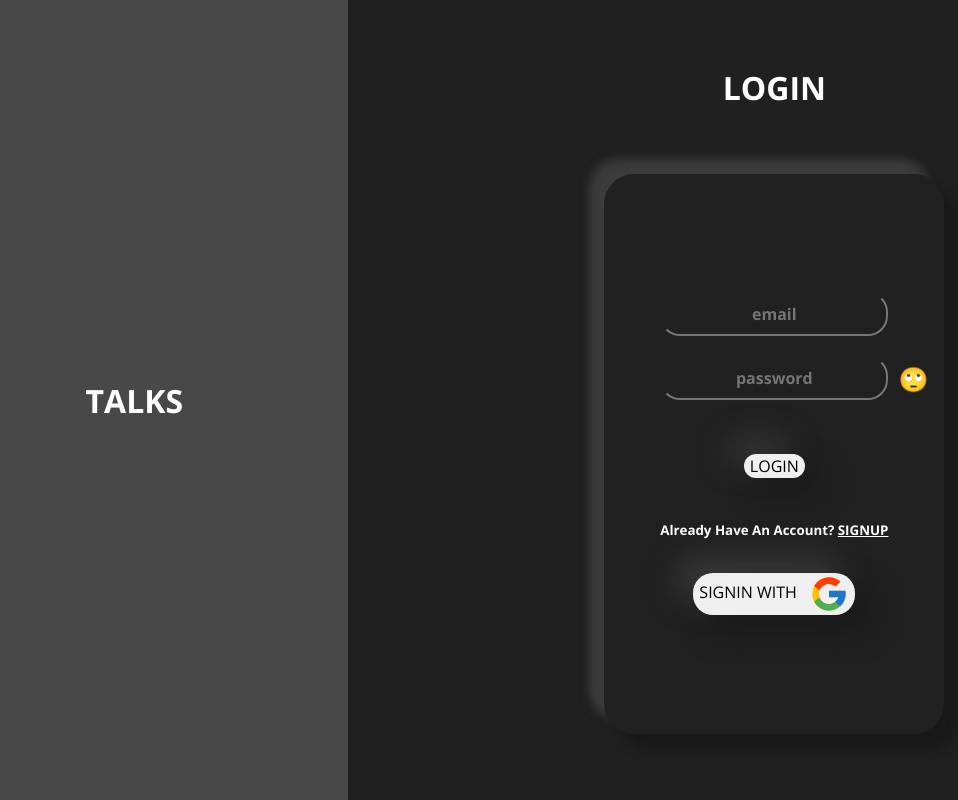
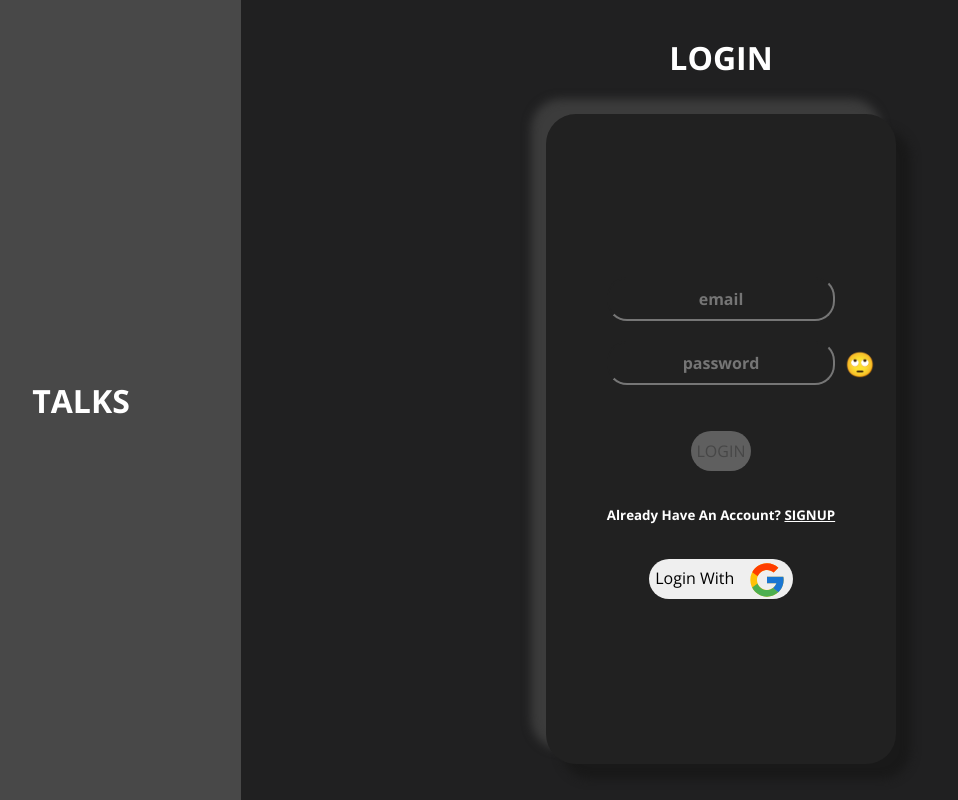
Before and after one commit to SJSL01/Talks, a React (Create React App) app: page / in a window 1280 px wide. Shown: the whole page, without its empty margins (79-1037 px from the left). Built offline with nearby package versions, Linux system fonts and the light colour scheme; no server answers.

Commit message:
User & User Chats Collection, Email Verification

```diff
--- a/package.json
+++ b/package.json
@@ -1,5 +1,5 @@
 {
-  "name": "booking",
+  "name": "Talks",
   "version": "0.1.0",
   "private": true,
   "dependencies": {
@@ -15,6 +15,7 @@
     "firebase": "^9.16.0",
     "react": "^18.0.0",
     "react-dom": "^18.0.0",
+    "react-file-base64": "^1.0.3",
     "react-firebase-hooks": "^5.1.1",
     "react-hot-toast": "^2.4.0",
     "react-redux": "^8.0.5",
--- a/src/App.js
+++ b/src/App.js
@@ -1,5 +1,3 @@
-
-import { Toaster } from "react-hot-toast";
 import { BrowserRouter, Routes, Route } from "react-router-dom";
 import Landing from "./Components/Landing";
 import Layout from "./Components/Layout";
@@ -8,9 +6,6 @@ import { ToastContextProvider } from "./Context/ToastContext";
 
 
 function App() {
-
-
-
 
   return (
     <BrowserRouter>
--- a/src/Components/AllUsers.jsx
+++ b/src/Components/AllUsers.jsx
@@ -5,7 +5,6 @@ export default function AllUsers() {
 
     return (
         <div>
-
             AllUsers
         </div>
     )
--- a/src/Components/Landing.jsx
+++ b/src/Components/Landing.jsx
@@ -1,20 +1,27 @@
-
-import { createUserWithEmailAndPassword, signInWithEmailAndPassword } from "firebase/auth";
+import { createUserWithEmailAndPassword, signInWithEmailAndPassword, updateProfile } from "firebase/auth";
 import { useContext, useState } from "react";
-import { useAuthState } from "react-firebase-hooks/auth";
+import { useAuthState, useSendEmailVerification } from "react-firebase-hooks/auth";
 import { useNavigate } from "react-router-dom";
-import { Toast } from "react-hot-toast";
 import { SigninWithGoogle } from "../Auth";
-import { auth } from "../firebase";
+import { auth, db, storage } from "../firebase";
 import avatar from "../Assests/avatar.png"
 import "../Styles/Landing.css"
 import ToastContext from "../Context/ToastContext";
+import { ref, uploadBytesResumable, getDownloadURL } from "firebase/storage";
+import { doc, setDoc } from "firebase/firestore";
+
 
 export default function Landing() {
 
     const { toast } = useContext(ToastContext)
 
-    const [userInfo, setUserInfo] = useState({ email: "", password: "", confirmPassword: "" })
+    const [userInfo, setUserInfo] = useState({
+        email: "",
+        username: "",
+        password: "",
+        confirmPassword: "",
+        userAvatar: ""
+    })
 
 
     const handleinput = (e) => {
@@ -22,27 +29,77 @@ export default function Landing() {
         setUserInfo({ ...userInfo, [name]: value })
     }
 
-    const handleSubmit = async (e) => {
+    const handleLogin = async (e) => {
+        setLoading(true)
         e.preventDefault()
         try {
             const res = await signInWithEmailAndPassword(auth, userInfo.email, userInfo.password)
-            console.log(res);
-            // if (res) navigate("/chat", { replace: true })
-
+            //console.log(res);
+            if (!res.user.emailVerified) {
+                toast("Please Verify Your Email To Continue")
+                setLoading(false)
+            } else {
+                toast.success("Loggin' In")
+                navigate("/chat", { replace: true })
+                loading(false)
+            }
         } catch (error) {
-            console.log(error.message);
+            setLoading(false)
+            // //console.log(error.message);
+            if (error.message === "Firebase: Error (auth/user-not-found).") {
+                toast.error(`No user exists with ${userInfo.email}`)
+            }
         }
     }
     //SIGNUP
     const handleSignUp = async (e) => {
+        setLoading(true)
         e.preventDefault()
+        const file = userInfo.userAvatar
+
         try {
-            const res = await createUserWithEmailAndPassword(auth, userInfo.email, userInfo.password)
-            console.log(res);
-            toast.success("You are onboard!!!! Login NOW")
-            auth.signOut()
+
+            //Create user
+            const res = await createUserWithEmailAndPassword(auth, userInfo.email, userInfo.password);
+
+            //Create a unique image name
+            const storageRef = ref(storage, `${res.user.uid}`);
+
+            await uploadBytesResumable(storageRef, file).then(() => {
+                getDownloadURL(storageRef).then(async (downloadURL) => {
+                    try {
+                        //Update profile
+                        await updateProfile(res.user, {
+                            displayName: userInfo.username,
+                            photoURL: downloadURL,
+                        });
+                        //create user on firestore
+                        await setDoc(doc(db, "users", res.user.uid), {
+                            uid: res.user.uid,
+                            email: res.user.email,
+                            photoURL: downloadURL,
+                        });
+
+                        //create empty user chats on firestore
+                        await setDoc(doc(db, "userChats", res.user.uid), {});
+                        //console.log(auth.currentUser);
+                        await sendEmailVerification()
+                        toast.success("You are onboard!!!! Confirm Mail Now 👍🏻")
+                        setLoading(false)
+                        setSignup(false)
+                        navigate("/")
+
+                    }
+                    catch (error) {
+                        setLoading(false)
+                        //console.log(error);
+                    }
+
+                });
+            });
         } catch (error) {
-            console.log(error.message);
+            setLoading(false)
+            //console.log(error);
             if (error.message === "Firebase: Error (auth/email-already-in-use).") {
                 toast.error(`${userInfo.email} already exists`)
             }
@@ -59,15 +116,31 @@ export default function Landing() {
 
     const [showPsd, setShowPsd] = useState(false)
     const [signUp, setSignup] = useState(false)
+    const [loading, setLoading] = useState(false)
     const navigate = useNavigate();
+
     const [loggedIn] = useAuthState(auth)
-    const handleSignIn = async () => {
-        const res = await SigninWithGoogle()
-        if (res) navigate("/chat", { replace: true })
+    //console.log(loggedIn);
+
+    const [sendEmailVerification] = useSendEmailVerification(auth);
+
+    // GOOGLE LOGIN
+
+    const handleSignIn = async (e) => {
+        e.preventDefault()
+        try {
+            const res = await SigninWithGoogle()
+            //console.log(res);
+        } catch (error) {
+            //console.log(error);
+        }
     }
+
+
+
     return (
         <>
-            {!loggedIn ? <div className="landing-container" >
+            {!loggedIn?.emailVerified ? <div className="landing-container" >
                 <div className="left">
                     <h1>
                         TALKS
@@ -76,7 +149,7 @@ export default function Landing() {
                 <div className="right">
 
                     <h1>{signUp ? "SIGNUP" : "LOGIN"}</h1>
-                    <div className="card">
+                    <div className={loading ? "card loading" : "card"}>
 
                         <form style={{ position: "relative" }} className={signUp ? "hide" : "show"}>
                             <div>
@@ -91,7 +164,8 @@ export default function Landing() {
                             </div>
 
                             <div style={{ marginTop: "3vh" }}>
-                                <button onClick={handleSubmit} style={{ margin: "2vh 0" }} >LOGIN</button>
+                                <button disabled={loading || userInfo.email === "" || userInfo.password == ""}
+                                    onClick={handleLogin} style={{ margin: "2vh 0" }} >LOGIN</button>
                             </div>
 
                             <div>
@@ -99,7 +173,7 @@ export default function Landing() {
                             </div>
 
                             <div>
-                                <button className="google-btn" onClick={() => { handleSignIn() }}>SIGNIN WITH &nbsp; <svg xmlns="http://www.w3.org/2000/svg" viewBox="0 0 48 48" width="5vh" height="5vh"><path fill="#FFC107" d="M43.611,20.083H42V20H24v8h11.303c-1.649,4.657-6.08,8-11.303,8c-6.627,0-12-5.373-12-12c0-6.627,5.373-12,12-12c3.059,0,5.842,1.154,7.961,3.039l5.657-5.657C34.046,6.053,29.268,4,24,4C12.955,4,4,12.955,4,24c0,11.045,8.955,20,20,20c11.045,0,20-8.955,20-20C44,22.659,43.862,21.35,43.611,20.083z" /><path fill="#FF3D00" d="M6.306,14.691l6.571,4.819C14.655,15.108,18.961,12,24,12c3.059,0,5.842,1.154,7.961,3.039l5.657-5.657C34.046,6.053,29.268,4,24,4C16.318,4,9.656,8.337,6.306,14.691z" /><path fill="#4CAF50" d="M24,44c5.166,0,9.86-1.977,13.409-5.192l-6.19-5.238C29.211,35.091,26.715,36,24,36c-5.202,0-9.619-3.317-11.283-7.946l-6.522,5.025C9.505,39.556,16.227,44,24,44z" /><path fill="#1976D2" d="M43.611,20.083H42V20H24v8h11.303c-0.792,2.237-2.231,4.166-4.087,5.571c0.001-0.001,0.002-0.001,0.003-0.002l6.19,5.238C36.971,39.205,44,34,44,24C44,22.659,43.862,21.35,43.611,20.083z" /></svg></button>
+                                <button className="google-btn" disabled={loading} onClick={handleSignIn}>Login With &nbsp; <svg xmlns="http://www.w3.org/2000/svg" viewBox="0 0 48 48" width="5vh" height="5vh"><path fill="#FFC107" d="M43.611,20.083H42V20H24v8h11.303c-1.649,4.657-6.08,8-11.303,8c-6.627,0-12-5.373-12-12c0-6.627,5.373-12,12-12c3.059,0,5.842,1.154,7.961,3.039l5.657-5.657C34.046,6.053,29.268,4,24,4C12.955,4,4,12.955,4,24c0,11.045,8.955,20,20,20c11.045,0,20-8.955,20-20C44,22.659,43.862,21.35,43.611,20.083z" /><path fill="#FF3D00" d="M6.306,14.691l6.571,4.819C14.655,15.108,18.961,12,24,12c3.059,0,5.842,1.154,7.961,3.039l5.657-5.657C34.046,6.053,29.268,4,24,4C16.318,4,9.656,8.337,6.306,14.691z" /><path fill="#4CAF50" d="M24,44c5.166,0,9.86-1.977,13.409-5.192l-6.19-5.238C29.211,35.091,26.715,36,24,36c-5.202,0-9.619-3.317-11.283-7.946l-6.522,5.025C9.505,39.556,16.227,44,24,44z" /><path fill="#1976D2" d="M43.611,20.083H42V20H24v8h11.303c-0.792,2.237-2.231,4.166-4.087,5.571c0.001-0.001,0.002-0.001,0.003-0.002l6.19,5.238C36.971,39.205,44,34,44,24C44,22.659,43.862,21.35,43.611,20.083z" /></svg></button>
                             </div>
                         </form>
 
@@ -112,10 +186,15 @@ export default function Landing() {
                                     name="email" placeholder="email" />
                             </div>
 
+                            <div>
+                                <input type="text" onChange={(e) => { handleinput(e) }}
+                                    name="username" placeholder="username" />
+                            </div>
+
                             <div >
                                 <input type={showPsd ? "text" : "password"} className={err ? "error" : ""} onChange={(e) => { handleinput(e) }}
                                     name="password" placeholder="password" />
-                                <span onClick={() => { setShowPsd(!showPsd) }} style={{ position: "absolute", right: "-3vh", top: "13vh", cursor: "pointer" }}>{showPsd ? "👀" : "🙄"}</span>
+                                <span onClick={() => { setShowPsd(!showPsd) }} style={{ position: "absolute", right: "-3vh", top: "21vh", cursor: "pointer" }}>{showPsd ? "👀" : "🙄"}</span>
                             </div>
 
                             <div>
@@ -124,13 +203,17 @@ export default function Landing() {
                             </div>
 
                             <div style={{ marginTop: "3vh" }}>
-                                <label htmlFor="userAvatar"><small>Select An Avatar</small> <img className="avatar" src={avatar} /></label>
-                                <input onChange={(e) => { console.log(e) }} style={{ display: "none" }} type="file" id="userAvatar" />
+                                <label htmlFor="userAvatar"><small>Select An Avatar</small> <img className="avatar" src={!userInfo.userAvatar ? avatar : userInfo.userAvatar} /></label>
+                                <input accept="image/*" onChange={(e) => { setUserInfo({ ...userInfo, userAvatar: e.target.files[0] }); }} style={{ display: "none" }} type="file" id="userAvatar" />
                             </div>
 
                             <div >
-                                <button disabled={err} onClick={handleSignUp} style={{ margin: "2vh 0" }} >Sign Up</button>
+                                <button disabled={err || userInfo.password === "" || userInfo.confirmPassword === ""}
+                                    onClick={handleSignUp}
+
+                                    style={loading ? { cursor: "not-allowed", margin: "2vh 0" } : { margin: "2vh 0" }} >Sign Up</button>
                             </div>
+
 
                             <div>
                                 <small style={{ margin: "2vh 0" }}>Already Have An Account? <u onClick={() => { setSignup(false) }}>LOGIN</u></small>
@@ -143,6 +226,7 @@ export default function Landing() {
 
                 </div>
 
+
             </div >
                 :
                 navigate("/chat", { replace: true })
--- a/src/Styles/Landing.css
+++ b/src/Styles/Landing.css
@@ -1,8 +1,13 @@
 .landing-container {
     height: 100vh;
-    background-color: #A8BDFE;
     display: flex;
     align-items: center;
+    -ms-user-select: none;
+    -moz-user-select: none;
+    -webkit-user-select: none;
+    -webkit-touch-callout: none;
+    -khtml-user-select: none;
+    user-select: none;
 }
 
 .left {
@@ -21,20 +26,21 @@
     flex-direction: column;
     justify-content: space-evenly;
     align-items: center;
-    flex: 2;
+    flex: 3;
     height: 100%;
     background: #202021;
 }
 
 .card {
+    border: 5px solid transparent;
     color: white;
     display: flex;
     flex-direction: column;
-    justify-content: space-evenly;
+    justify-content: space-around;
     align-items: center;
     width: fit-content;
     padding: 5vh;
-    height: 60vh;
+    height: 70vh;
     border-radius: 30px;
     background: #212121;
     box-shadow: 15px 15px 10px rgb(25, 25, 25),
@@ -44,7 +50,7 @@
 form div {
     height: 8vh;
     display: flex;
-    justify-content: space-evenly;
+    justify-content: space-around;
     align-items: center;
 }
 
@@ -73,11 +79,11 @@ input:focus {
 
 button {
     font-size: 2vh;
+    height: 5vh;
+    width: fit-content;
     cursor: pointer;
     border: 0;
     border-radius: 20px;
-    box-shadow: 15px 15px 30px rgb(25, 25, 25),
-        -15px -15px 30px rgb(60, 60, 60);
     transition: 0.5s;
 }
 
@@ -159,3 +165,26 @@ small {
         width: 60%;
     }
 }
+
+.loading {
+    position: relative;
+    animation: animateBorder 2s infinite;
+    transition: 0.5s ease-in;
+}
+
+@keyframes animateBorder {
+
+    0% {
+        border: 5px solid #A8BDFE;
+
+    }
+
+    50% {
+        border: 5px solid #a8bdfe00;
+
+    }
+    100% {
+        border: 5px solid #a8bdfe;
+
+    }
+}
--- a/src/firebase.js
+++ b/src/firebase.js
@@ -1,7 +1,8 @@
 
 import { initializeApp } from "firebase/app";
 import { getAuth } from "firebase/auth";
-
+import { getFirestore } from "firebase/firestore";
+import { getStorage } from "firebase/storage";
 
 const firebaseConfig = {
   apiKey: process.env.REACT_APP_FIREBASE_KEY,
@@ -18,6 +19,10 @@ const firebaseConfig = {
 // Initialize Firebase
 const app = initializeApp(firebaseConfig);
 
-export const auth = getAuth(app)
+export const auth = getAuth()
+
+export const db = getFirestore()
+
+export const storage = getStorage();
 
 export default app;
```
Also changed, not shown: public/index.html (+6 -8 lines), src/Components/Chat.jsx (+32 -1 lines), src/Components/Layout.jsx (+6 -5 lines), 1 other file (tests, documents, lock files or other folders).
